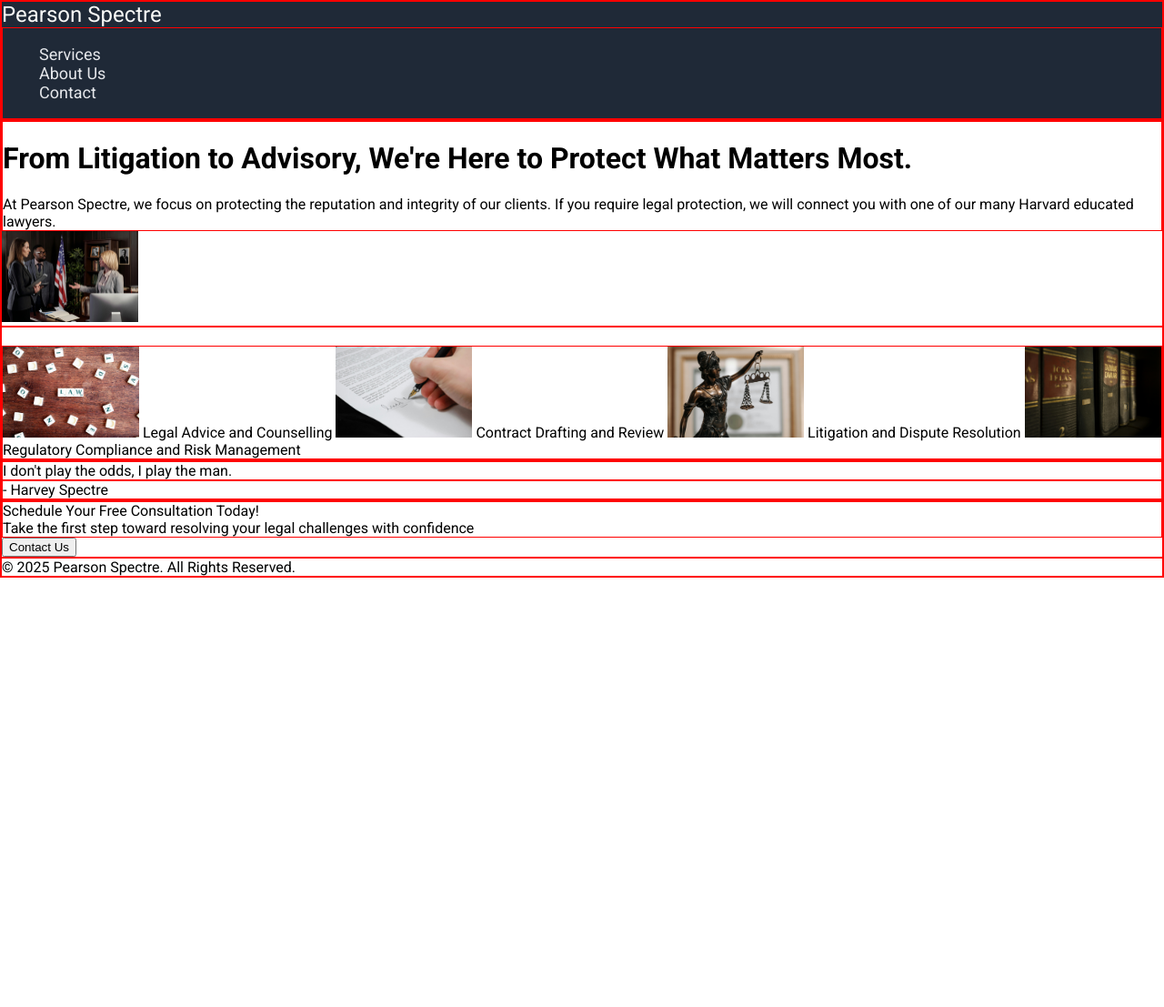
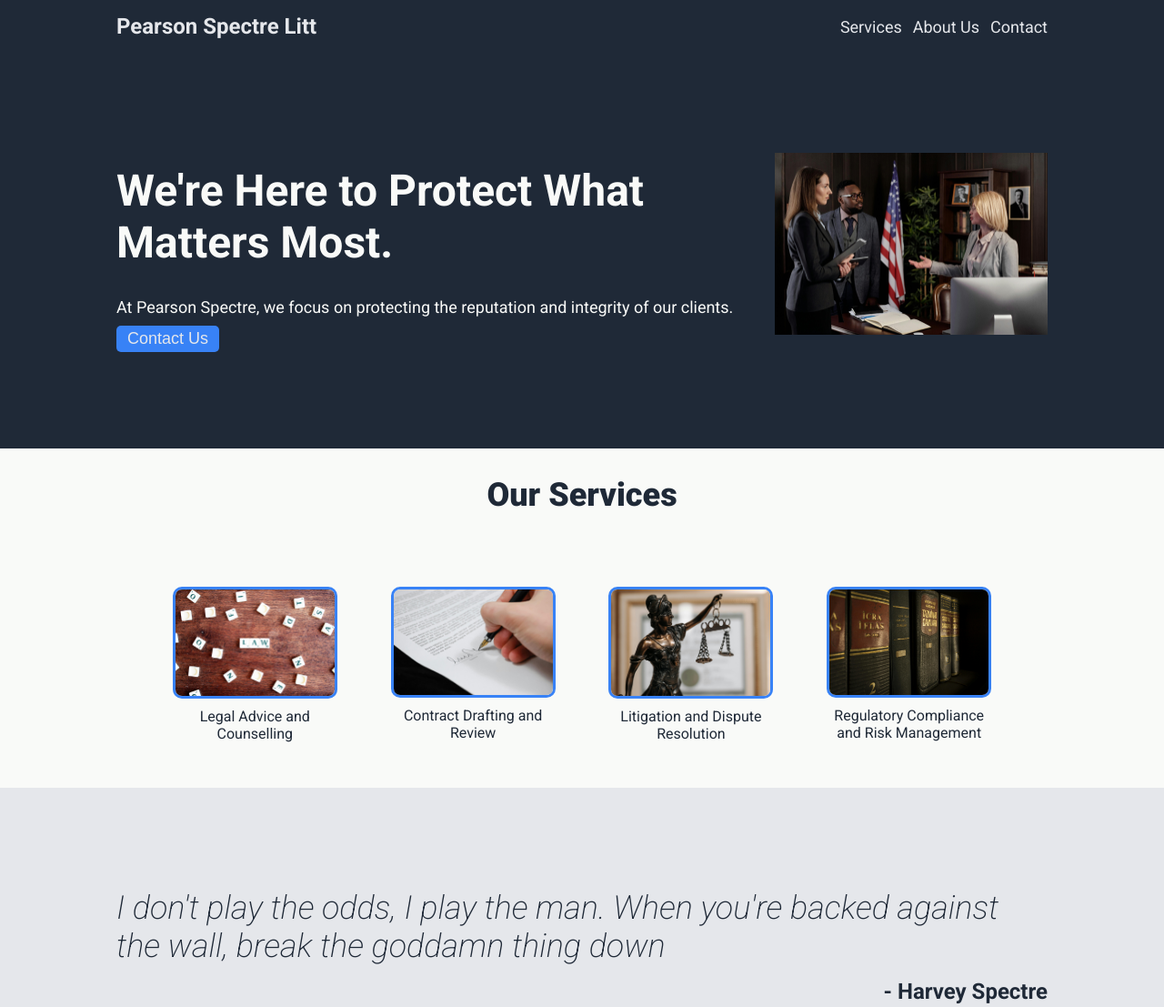
Before and after one commit to Simmington/TOPLandingpage, a plain HTML site: page index.html in a window 1280 px wide. Shown: the top 1107 px of the page at 91% size. Before the commit the page ends 800 px from the top, so only its background shows below. Drawn offline with Linux system fonts and the light colour scheme.

Commit message:
Finish styling banners. Adjust margins.

```diff
--- a/index.html
+++ b/index.html
@@ -10,12 +10,12 @@
       rel="stylesheet"
     />
     <link rel="stylesheet" href="style.css" />
-    <title>Document</title>
+    <title>Odin Project Task: Landing Page</title>
   </head>
   <body>
     <div class="page-container">
       <div class="nav-bar">
-        <span id="header-logo">Pearson Spectre</span>
+        <span id="header-logo">Pearson Spectre Litt</span>
         <div class="right-links">
           <ul>
             <li><a href="#">Services</a></li>
@@ -26,48 +26,55 @@
       </div>
       <div class="hero-banner">
         <div class="hero-text">
-          <h1 id="hero">
-            From Litigation to Advisory, We're Here to Protect What Matters
-            Most.
-          </h1>
+          <h1 id="hero">We're Here to Protect What Matters Most.</h1>
           <span
             >At Pearson Spectre, we focus on protecting the reputation and
-            integrity of our clients. If you require legal protection, we will
-            connect you with one of our many Harvard educated lawyers.</span
-          >
+            integrity of our clients. </span
+          ><br />
+          <button>Contact Us</button>
         </div>
         <img src="images/banner-img.jpg" id="hero-img" />
       </div>
       <div class="info-banner">
-        <h2></h2>
+        <h2>Our Services</h2>
         <div class="info-cards">
+          <div class="card">
             <img src="images/law-img.jpg" class="card-img" />
             <span>Legal Advice and Counselling</span>
+          </div>
+          <div class="card">
             <img src="images/pen-img.jpg" class="card-img" />
             <span>Contract Drafting and Review</span>
+          </div>
+          <div class="card">
             <img src="images/statue-img.jpg" class="card-img" />
             <span>Litigation and Dispute Resolution</span>
+          </div>
+          <div class="card">
             <img src="images/books-img.jpg" class="card-img" />
             <span>Regulatory Compliance and Risk Management</span>
           </div>
         </div>
+      </div>
+      </div>
       <div class="quote-banner">
-        <div class="quote">I don't play the odds, I play the man.</div>
+        <div class="quote-text">
+        <div class="quote">I don't play the odds, I play the man. When you're backed against the wall, break the goddamn thing down</div>
         <div class="quote-author">- Harvey Spectre</div>
-      </div>
+      </div></div>
       <div class="cta-banner">
         <div class="cta">
-          <span>Schedule Your Free Consultation Today!</span><br />
+          <div class="cta-text>"><span id="cta-title">Schedule Your Free Consultation Today!</span><br>
           <span
             >Take the first step toward resolving your legal challenges with
             confidence</span
-          >
+          ></div><div class="cta-button"><button>Contact Us</button></div>
         </div>
-        <button>Contact Us</button>
+
       </div>
       <footer>
         <div class="footer">
-          <span>© 2025 Pearson Spectre. All Rights Reserved.</span>
+          <span>© 2025 Pearson Spectre Litt. All Rights Reserved.</span>
         </div>
       </footer>
     </div>
--- a/style.css
+++ b/style.css
@@ -6,31 +6,50 @@ body {
   font-family: Roboto;
 }
 
-div {
-  border: 1px solid red;
-}
-
-img {
-  height: auto;
-  width: 150px;
-}
-
 .page-container {
   display: flex;
   flex-direction: column;
 }
 
+.nav-bar,
+.hero-banner,
+.info-banner,
+.quote-banner,
+.footer {
+  padding-left: 10%;
+  padding-right: 10%;
+  background-color: #1f2937;
+  color: #f9faf8;
+}
+
+@media (min-width: 1600px) {
+  .nav-bar,
+  .hero-banner,
+  .info-banner,
+  .quote-banner,
+  .footer {
+    padding-left: 20%;
+    padding-right: 20%;
+  }
+}
+
 .nav-bar {
-  background-color: #1f2937;
   color: #e5e7eb;
   font-size: 18px;
+  display: flex;
+  justify-content: center;
+  align-items: center;
+  padding-top: 15px;
 }
 
 #header-logo {
-  color: #f9faf8;
   font-size: 24px;
+  font-weight: bold;
 }
 
+#hero {
+  font-size: 48px;
+}
 a {
   text-decoration: none;
   color: #e5e7eb;
@@ -38,4 +57,157 @@ a {
 
 ul {
   list-style-type: none;
+  display: flex;
+  margin: 0;
+  padding: 0;
+  gap: 12px;
+  font-size: 18px;
+  color: #e5e7eb;
 }
+
+.right-links {
+  margin-left: auto;
+}
+
+.hero-banner {
+  display: flex;
+  justify-content: space-between;
+  align-items: center;
+  padding-top: 50px;
+  padding-bottom: 50px;
+  min-height: 350px;
+}
+
+#hero-img {
+  height: auto;
+  width: 300px;
+  margin-left: 30px;
+}
+
+.hero-text {
+  font-size: 18px;
+}
+
+.hero-text button {
+  background-color: #3882f6;
+  color: #e5e7eb;
+  border-radius: 5px;
+  padding: 4px 12px;
+  margin-top: 10px;
+  border: none;
+}
+
+.info-banner {
+  display: flex;
+  justify-content: space-between;
+  align-items: center;
+  flex-direction: column;
+  min-height: 350px;
+  background-color: #f9faf8;
+  color: #1f2937;
+}
+
+.info-cards {
+  display: flex;
+  justify-content: space-evenly;
+  padding-top: 50px;
+  padding-bottom: 50px;
+  width: 100%;
+}
+
+.card {
+  display: flex;
+  flex-direction: column;
+  align-items: center;
+  max-width: 175px;
+  text-align: center;
+  color: #1f2937;
+}
+
+.card-img {
+  margin-bottom: 10px;
+  border-radius: 10px;
+  border: 3px solid #3882f6;
+  max-width: 175px;
+}
+
+h2 {
+  font-size: 36px;
+  font-weight: 900;
+}
+
+.quote-banner {
+  background-color: #e5e7eb;
+  display: flex;
+  flex-direction: column;
+  justify-content: center;
+  min-height: 350px;
+}
+
+.quote {
+  font-size: 36px;
+  font-style: italic;
+  font-weight: 200;
+  color: #1f2937;
+  margin-bottom: 15px;
+}
+
+.quote-author {
+  font-size: 24px;
+  font-weight: bold;
+  color: #1f2937;
+  text-align: right;
+}
+
+.cta-banner {
+  min-height: 350px;
+  display: flex;
+  justify-content: center;
+  align-items: center;
+}
+
+.cta {
+  padding: 50px 60px;
+  background-color: #3882f6;
+  color: #e5e7eb;
+  border-radius: 10px;
+  font-size: 18px;
+  display: flex;
+  gap: 40px;
+}
+
+.cta button {
+  border: 2px solid #e5e7eb;
+  color: #e5e7eb;
+  background-color: #3882f6;
+  border-radius: 5px;
+  padding: 4px 12px;
+}
+
+#cta-title {
+  font-size: 22px;
+  font-weight: 700;
+}
+
+.cta-button {
+  display: flex;
+  align-items: center;
+  justify-content: center;
+}
+
+.footer {
+  display: flex;
+  align-items: center;
+  justify-content: center;
+  padding-top: 25px;
+  padding-bottom: 25px;
+}
+
+button {
+  cursor: pointer;
+  font-size: 18px;
+}
+
+.cta-text {
+  font-size: 18px;
+}
```
Lines whose indentation alone changed are shown as unchanged.
